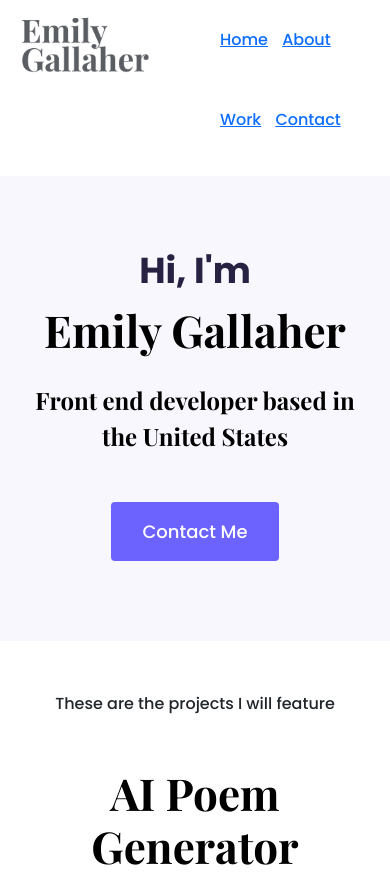
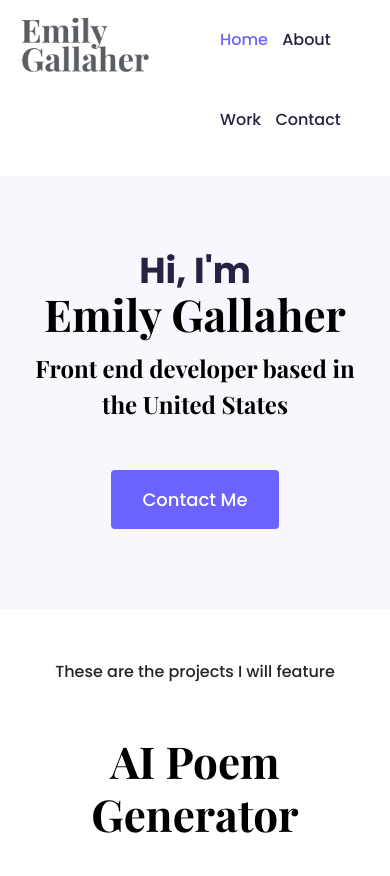
Before and after one commit to EmilyGallaher/react-portfolio, a plain HTML site: page index.html in a window 390 px wide. Shown: the top 876 px of the page. Drawn offline with nearby package versions, Linux system fonts and the light colour scheme.

Commit message:
adding media react

```diff
--- a/src/style.css
+++ b/src/style.css
@@ -80,7 +80,7 @@ p {
 @media (max-width: 900px) {
     h1 {
         font-size: 44px;
-        line-height: 2;
+        line-height: 56px;
     }
 
     h2 {
@@ -89,6 +89,11 @@ p {
 
     .hero {
         padding: 80px 20px;
+    }
+
+    .content {
+        text-align: center;
+        padding: 0;
     }
 
     .project-desciption {
@@ -137,3 +142,13 @@ nav li {
 .nav-logo   {
     width: 150px;
 }
+nav a {
+    text-decoration: none;
+    color: #272142;
+    transition: all 100ms ease-in-out;
+}
+
+nav a:hover,
+nav li.active a {
+    color: var(--branding-color);
+}
```
